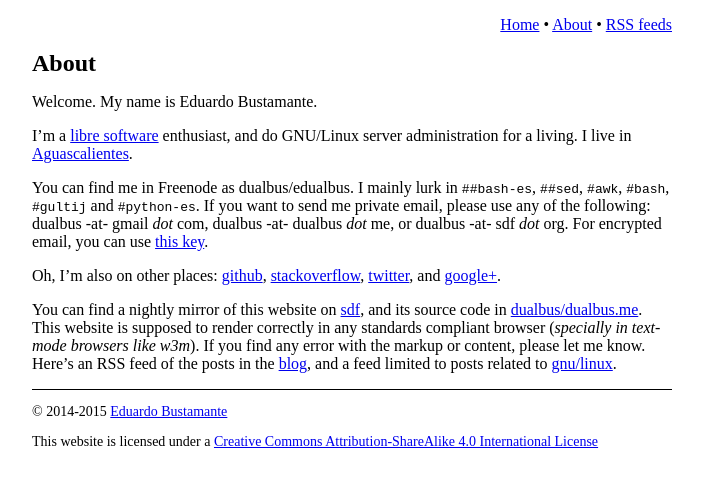
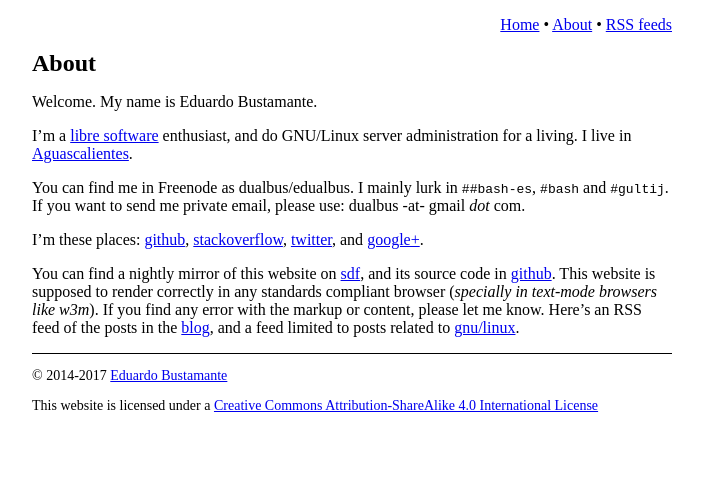
Before and after one commit to dualbus/dualbus.me, a Jekyll site: the page built from about.md, in a window 1280 px wide. Shown: the top 487 px of the page, without its empty margins (288-991 px from the left). Built offline with Jekyll 4.4.1, drawn with Linux system fonts in a browser that asks for light colours.

Commit message:
Update copyright and misc. stuff

```diff
--- a/_config.yml
+++ b/_config.yml
@@ -1,14 +1,13 @@
 # Site settings
 title: Eduardo Bustamante's website
-description: "Eduardo Bustamante' (dualbus) personal website. The topics discussed are: gnu/linux, free software (foss/floss), gnu bash, posix tools like sed, grep and awk, and similar topics."
+description: "Eduardo Bustamante's (dualbus) personal website"
 baseurl: ""
 url: "https://dualbus.me"
 twitter_username: dualbus
 github_username: dualbus
 encoding: utf-8
 author: Eduardo Bustamante
-email: dualbus@gmail.com
-copyright: 2014-2015
+copyright: 2014-2017
 
 # Build settings
 markdown: kramdown
--- a/about.md
+++ b/about.md
@@ -11,19 +11,17 @@ and do GNU/Linux server administration for a living.  I live in
 [Aguascalientes](http://en.wikipedia.org/wiki/Aguascalientes,_Aguascalientes).
 
 You can find me in Freenode as dualbus/edualbus. I mainly lurk in `##bash-es`,
-`##sed`, `#awk`, `#bash`, `#gultij` and `#python-es`.  If you want to send me
-private email, please use any of the following: dualbus -at- gmail _dot_ com,
-dualbus -at- dualbus _dot_ me, or dualbus -at- sdf _dot_ org.  For encrypted
-email, you can use [this key](/dualbus.asc).
+`#bash` and `#gultij`. If you want to send me private email, please use:
+dualbus -at- gmail _dot_ com.
 
-Oh, I'm also on other places: [github](https://github.com/dualbus),
+I'm these places: [github](https://github.com/dualbus),
 [stackoverflow](http://stackoverflow.com/users/2654076),
 [twitter](https://twitter.com/dualbus), and
 [google+](https://plus.google.com/+EduardoABustamanteLópez).
 
 You can find a nightly mirror of this website on
 [sdf](http://dualbus.sdf.org/blog), and its source code in
-[dualbus/dualbus.me](https://github.com/dualbus/dualbus.me).  This website is
+[github](https://github.com/dualbus/dualbus.me).  This website is
 supposed to render correctly in any standards compliant browser (*specially in
 text-mode browsers like w3m*). If you find any error with the markup or
 content, please let me know. Here's an RSS feed of the posts in the
```
Also changed, not shown: 1 other file.
